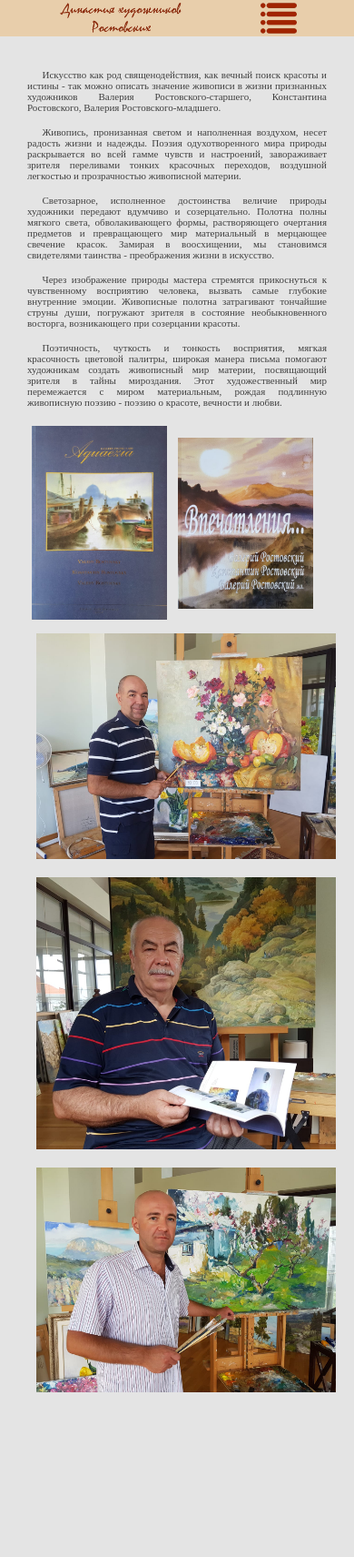
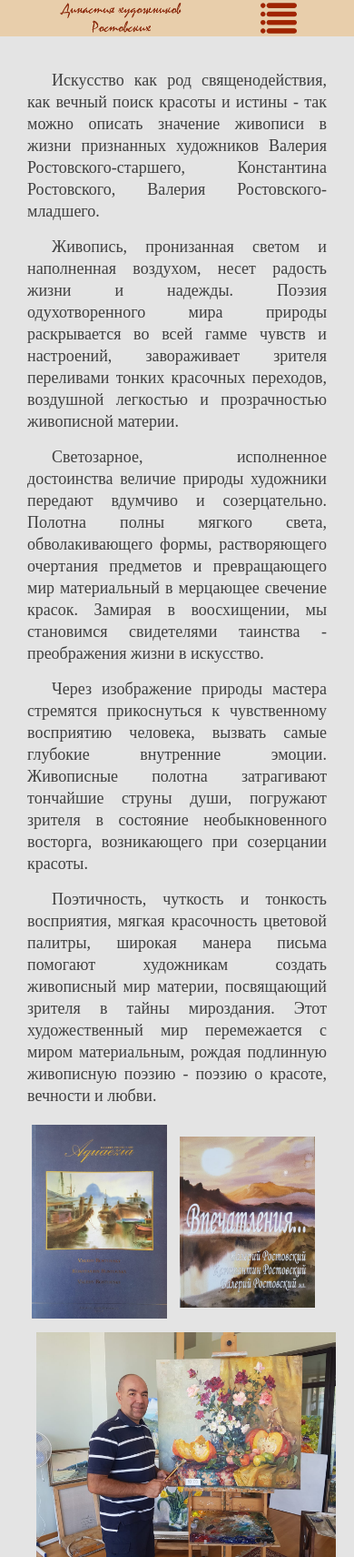
Before and after one commit to Barashek/rostovskyart, a Laravel app: page /about in a window 390 px wide. Shown: the top 1711 px of the page at 91% size. Before the commit the page ends 1530 px from the top, so only its background shows below. Run offline with Laravel 8, Linux system fonts and the light colour scheme; parts of the project's set-up code (start-up, migrations or seed data) failed here and were passed over.

Commit message:
какая-то фигня
уже не помню

```diff
--- a/public/css/about.css
+++ b/public/css/about.css
@@ -1,4 +1,5 @@
 p {
+    font: 18px/24px Times New Roman, sans-serif;
     margin: 15px 0;
     text-align: justify;
     text-indent: 1.5em;
--- a/public/css/styles.css
+++ b/public/css/styles.css
@@ -1,6 +1,6 @@
 body {
     background-image: url("http://rostovskyart/img/bg.png");
-    font: 18px Times New Roman, sans-serif;
+    font: 18px/24px Times New Roman, sans-serif;
     color: #404040;
 }
 
@@ -98,8 +98,7 @@ body {
 }
 
 @media (max-width:1336.5px) {
-    .nav-link,
-    #content {
+    .nav-link {
         font-size: 14px;
     }
     h2 {
@@ -108,8 +107,7 @@ body {
 }
 
 @media (max-width:882px) {
-    .nav-link,
-    #content {
+    .nav-link {
         font-size: 13px;
     }
     h2 {
@@ -118,8 +116,7 @@ body {
 }
 
 @media (max-width:844px) {
-    .nav-link,
-    #content {
+    .nav-link {
         font-size: 12px;
     }
     h2 {
@@ -128,8 +125,7 @@ body {
 }
 
 @media (max-width:804px) {
-    .nav-link,
-    #content {
+    .nav-link {
         font-size: 11px;
     }
     h2 {
--- a/resources/views/main.blade.php
+++ b/resources/views/main.blade.php
@@ -1,4 +1,8 @@
 @extends('navbar')
+@section("title")
+Династия художников Ростовских
+@endsection
+
 @section('container')
 
 <link rel="stylesheet" href="css/main.css">
--- a/routes/web.php
+++ b/routes/web.php
@@ -11,10 +11,10 @@
 |
 */
 
-Route::get('/', function () {
-    return redirect('/main');
+Route::get('/main', function () {
+    return redirect('/');
 });
-Route::get('/main', 'MainController@index');
+Route::get('/', 'MainController@index');
 Route::get('/about', 'AboutController@index');
 Route::get('/biography', 'BiographyController@index');
 Route::get('/gallery', 'GalleryController@index');
```
